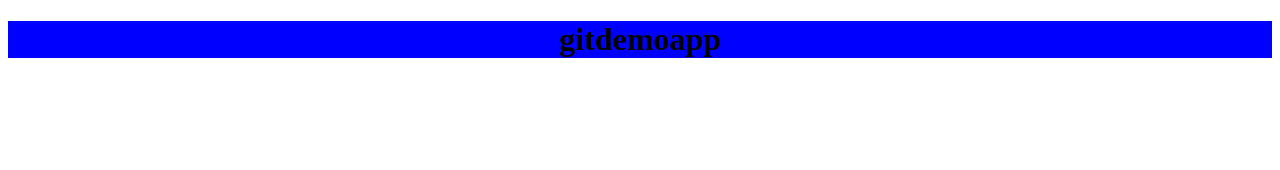
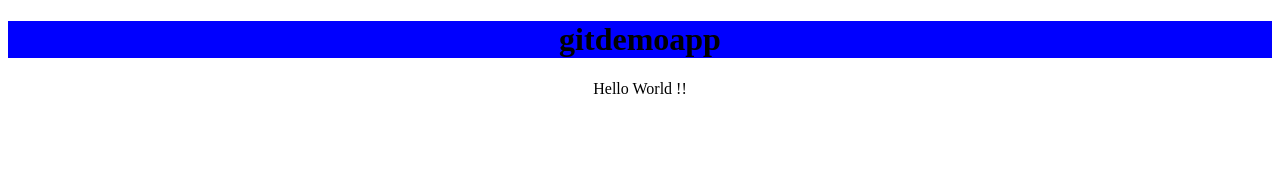
Before and after one commit to sourabhsinghaa-blip/angular21app, an Angular app: page / in a window 1280 px wide. Shown: the top 170 px of the page. Built offline with nearby package versions, Linux system fonts and the light colour scheme.

Commit message:
hello world added in app component

```diff
--- a/src/app/app.html
+++ b/src/app/app.html
@@ -1,4 +1,5 @@
 <div style="text-align: center;">
   <h1>{{title()}}</h1>
+  <p>Hello World !!</p>
 
 </div>
```
